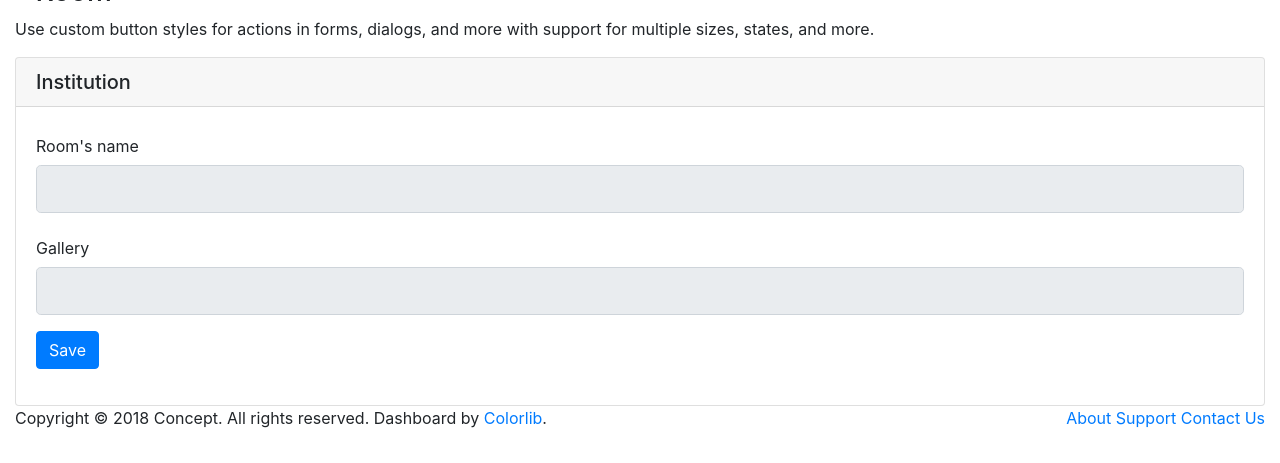
After one commit to niedam/museum, a Flask app: template templates/rooms-entity.html in a window 1280 px wide. The commit adds this page. Shown: the part 337-800 px from the top of the page. Run offline with Flask 2, Linux system fonts and the light colour scheme; the template is opened without the code that fills it, so the values that code supplies are empty; parts of the project's set-up code (start-up, migrations or seed data) failed here and were passed over; some libraries are stand-ins or nearby versions.

Commit message:
Rooms entity, sending forms for galleries, other institutions and rooms.

```diff
--- a/app.py
+++ b/app.py
@@ -4,7 +4,7 @@ import psycopg2
 from psycopg2 import sql
 
 from dbinfo import *
-from flask import Flask, request, make_response, render_template, redirect, send_from_directory
+from flask import Flask, request, make_response, render_template, redirect
 
 
 app = Flask(__name__)
@@ -26,10 +26,16 @@ def role_required(f):
     return wrap
 
 
+def check_none(atr):
+    if atr == '':
+        return None
+    return atr
+
 @app.route('/', methods=['GET'])
 @role_required
 def main_page():
-    return render_template("dashboard.html");
+    role = request.cookies.get('role')
+    return render_template("dashboard.html", **locals());
 
 
 @app.route('/get/<role>')
@@ -111,11 +117,15 @@ def postExhibits(cur, id, request):
     return make_response(redirect("/entity/exhibits/" + id), 303)
 
 def getArtist(id_ent, role):
-    cur = conn.cursor()
-    cur.execute(sql.SQL("SELECT * FROM artists WHERE id = %s"), [id_ent])
-    data = cur.fetchone()
-    cur.execute(sql.SQL("SELECT * FROM exhibits WHERE artist = %s"), [id_ent])
-    exhibits = cur.fetchall()
+    if id_ent != 'new':
+        cur = conn.cursor()
+        cur.execute(sql.SQL("SELECT * FROM artists WHERE id = %s"), [id_ent])
+        data = cur.fetchone()
+        cur.execute(sql.SQL("SELECT * FROM exhibits WHERE artist = %s"), [id_ent])
+        exhibits = cur.fetchall()
+    else:
+        data = ["new", "", "", "", ""]
+        exhibits = []
     return render_template("artist-entity.html", **locals())
 
 
@@ -134,33 +144,124 @@ def postArtist(id_ent, request):
     conn.commit()
     return make_response(redirect("/entity/artists/" + str(id_ent)), 303)
 
+def getGalleries(id_ent, role):
+    if id_ent != 'new':
+        cur = conn.cursor()
+        cur.execute(sql.SQL("SELECT id, name, COALESCE(street, ''), COALESCE(city, ''), "
+                    "COALESCE (zip_code, '')  FROM galleries WHERE id = %s"), [id_ent])
+        data = cur.fetchone()
+        cur.execute(sql.SQL("SELECT * FROM rooms WHERE gallery = %s"), [id_ent])
+        rooms = cur.fetchall()
+    else:
+        data = ["new", "", "", "", ""]
+        rooms = []
+    return render_template("galleries-entity.html", **locals())
+
+def postGalleries(id_ent, request):
+    name = check_none(request.form['name'])
+    street = check_none(request.form['street'])
+    city = check_none(request.form['city'])
+    zip = check_none(request.form['zip_code'])
+    cur = conn.cursor()
+    if id_ent == 'new':
+        cur.execute(sql.SQL("INSERT INTO galleries (name, street, city, zip_code)"
+                        "VALUES (%s, %s, %s, %s)"), [name, street, city, zip])
+    else:
+        cur.execute(sql.SQL("UPDATE galleries SET name = %s, street = %s, city = %s, zip_code = %s WHERE id = %s"),
+                    [name, street, city, zip, id_ent])
+    conn.commit()
+    return make_response(redirect("/entity/galleries/" + str(id_ent)), 303)
+
+
+def getInstitutions(id_ent, role):
+    if id_ent != 'new':
+        cur = conn.cursor()
+        cur.execute(sql.SQL("SELECT id, institution_name, COALESCE(street, ''), COALESCE(city, ''), "
+                    "COALESCE (zip_code, '')  FROM other_institution WHERE id = %s"), [id_ent])
+        data = cur.fetchone()
+        cur.execute(sql.SQL("SELECT * FROM rooms WHERE gallery = %s"), [id_ent])
+        rooms = cur.fetchall()
+    else:
+        data = ["new", "", "", "", ""]
+        rooms = []
+    return render_template("institutions-entity.html", **locals())
+
+
+def postInstitutions(id_ent, request):
+    name = check_none(request.form['name'])
+    street = check_none(request.form['street'])
+    city = check_none(request.form['city'])
+    zip = check_none(request.form['zip_code'])
+    cur = conn.cursor()
+    if id_ent == 'new':
+        cur.execute(sql.SQL("INSERT INTO other_institution (institution_name, street, city, zip_code)"
+                    "VALUES (%s, %s, %s, %s)"), [name, street, city, zip])
+    else:
+        cur.execute(sql.SQL("UPDATE other_institution SET institution_name = %s, street = %s, city = %s, zip_code = %s "
+                            "WHERE id = %s"), [name, street, city, zip, id_ent])
+    conn.commit()
+    return make_response(redirect("/entity/institutions/" + str(id_ent)), 303)
+
+
+def getRooms(id_ent, role, request):
+    cur = conn.cursor()
+    if id_ent != 'new':
+        cur.execute(sql.SQL("SELECT * FROM rooms LEFT JOIN galleries ON rooms.gallery = galleries.id  "
+                            "WHERE rooms.id = %s"), [id_ent])
+        data = cur.fetchone()
+    else:
+        cur.execute(sql.SQL("SELECT name FROM galleries where id = %s"), [request.args['gal']])
+        tmp = cur.fetchone()
+        data = ['new', request.args['gal'], str(), str(), tmp[0]]
+    return render_template("rooms-entity.html", **locals())
+
+def postRooms(id_ent, request):
+    name = check_none(request.form['name'])
+    gall = check_none(request.form['gallery_id'])
+    cur = conn.cursor()
+    if id_ent == 'new':
+        cur.execute(sql.SQL("INSERT INTO rooms (room, gallery) VALUES (%s, %s)"), [name, gall])
+    else:
+        cur.execute(sql.SQL("UPDATE rooms SET room = %s WHERE id = %s"), [name, id_ent])
+    conn.commit()
+    return make_response(redirect("/entity/galleries/" + str(gall)), 303)
+
+
+
+
 @app.route('/entity/<entity>/<id_ent>', methods=['GET', 'POST'])
 @role_required
 def view(entity, id_ent):
     cur = conn.cursor()
     role = request.cookies.get('role')
     template = None
-    if (entity == 'exhibits'):
+    if entity == 'exhibits':
         if request.method == 'GET':
             return getExhibits(cur, id_ent, role)
         elif role == 'staff':
             return postExhibits(cur, id_ent, request)
-    elif (entity == 'artists'):
+    elif entity == 'artists':
         if request.method == 'GET':
             return getArtist(id_ent, role)
         elif request.method == 'POST' and role == 'staff':
             return postArtist(id_ent, request)
     elif entity == 'galleries':
-        cur.execute(sql.SQL("SELECT * FROM galleries WHERE id = %s"), [id_ent])
-        data = cur.fetchone()
-        cur.execute(sql.SQL("SELECT * FROM rooms WHERE gallery = %s"), [id_ent])
-        rooms = cur.fetchall()
-        template = render_template("galleries-entity.html", **locals())
+        if request.method == 'GET':
+            return getGalleries(id_ent, role)
+        elif request.method == 'POST' and role == 'staff':
+            return postGalleries(id_ent, request)
     elif entity == 'institutions':
-        cur.execute(sql.SQL("SELECT * FROM other_institution WHERE id = %s"), [id_ent])
-        data = cur.fetchone()
-        template = render_template("institutions-entity.html", **locals())
+        if request.method == 'GET':
+            return getInstitutions(id_ent, role)
+        elif request.method == 'POST' and role == 'staff':
+            return postInstitutions(id_ent, request)
+    elif entity == 'rooms':
+        if request.method == 'GET':
+            return getRooms(id_ent, role, request)
+        elif request.method == 'POST' and role == 'staff':
+            return postRooms(id_ent, request)
     return template
+
 
 
 if __name__ == '__main__':
--- /dev/null
+++ b/entities.py
@@ -0,0 +1,6 @@
+from flask import Blueprint, request
+
+simple_page = Blueprint('entities', __name__, template_folder='templates')
+@simple_page.route('/<page>')
+def show(page):
+    # stuff
--- /dev/null
+++ b/templates/rooms-entity.html
@@ -0,0 +1,38 @@
+{% extends "public_template.html" %}
+
+{% block title %}{{ data[2] }} - Room{% endblock %}
+
+{% block category %}institutions{% endblock %}
+
+{% block content %}
+<div class="row">
+    <div class="col-xl-12 col-lg-12 col-md-12 col-sm-12 col-12">
+        <div class="section-block" id="basicform">
+            <h3 class="section-title">{{ data[2] }} - Room</h3>
+            <p>Use custom button styles for actions in forms, dialogs, and more with support for multiple sizes, states, and more.</p>
+        </div>
+        <div class="card">
+            <h5 class="card-header">Institution</h5>
+            <div class="card-body">
+                <form action="/entity/rooms/{{ data.0 }}" method="post">
+
+                <div class="form-group">
+                    <label for="name" class="col-form-label">Room's name</label>
+                    <input id="name" name="name" value="{{ data[2] }}" {% if role != 'staff' %}disabled{% endif %} type="text" class="form-control form-control-lg">
+                </div>
+                <div class="form-group">
+                    <label for="gallery" class="col-form-label">Gallery</label>
+                    <input id="gallery" name="gallery" value="{{ data[4] }}" readonly type="text" class="form-control form-control-lg">
+                </div>
+                <input name="gallery_id" hidden readonly value="{{ data[1] }}">
+                <div class="form-group">
+                    <button class="btn btn-primary" type="submit">Save</button>
+                </div>
+                </form>
+            </div>
+        </div>
+
+
+    </div>
+</div>
+{% endblock %}
```
Also changed, not shown: templates/galleries-entity.html (+19 -8 lines), templates/institutions-entity.html (+13 -7 lines), templates/public_template.html (+4 -40 lines).
